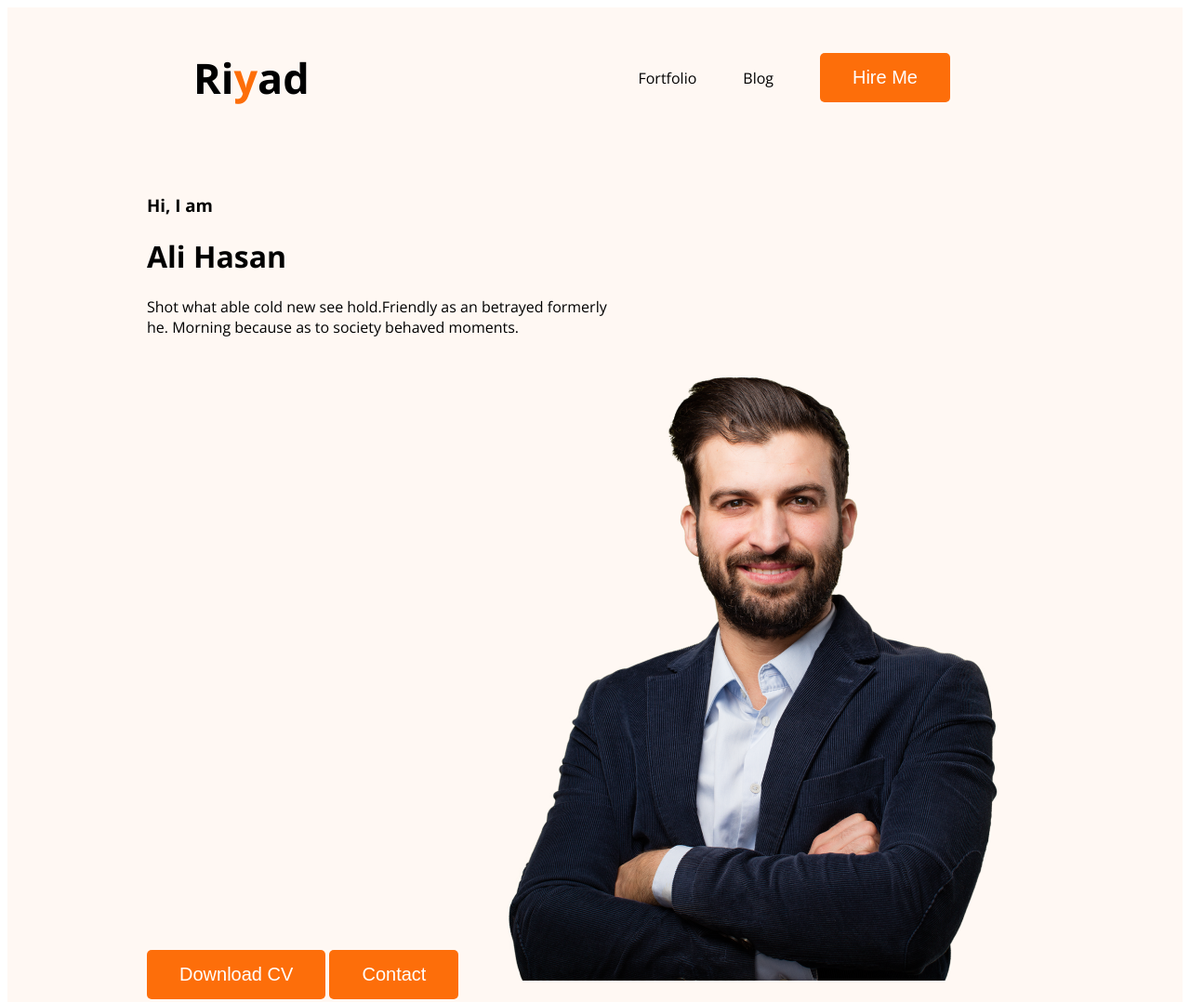
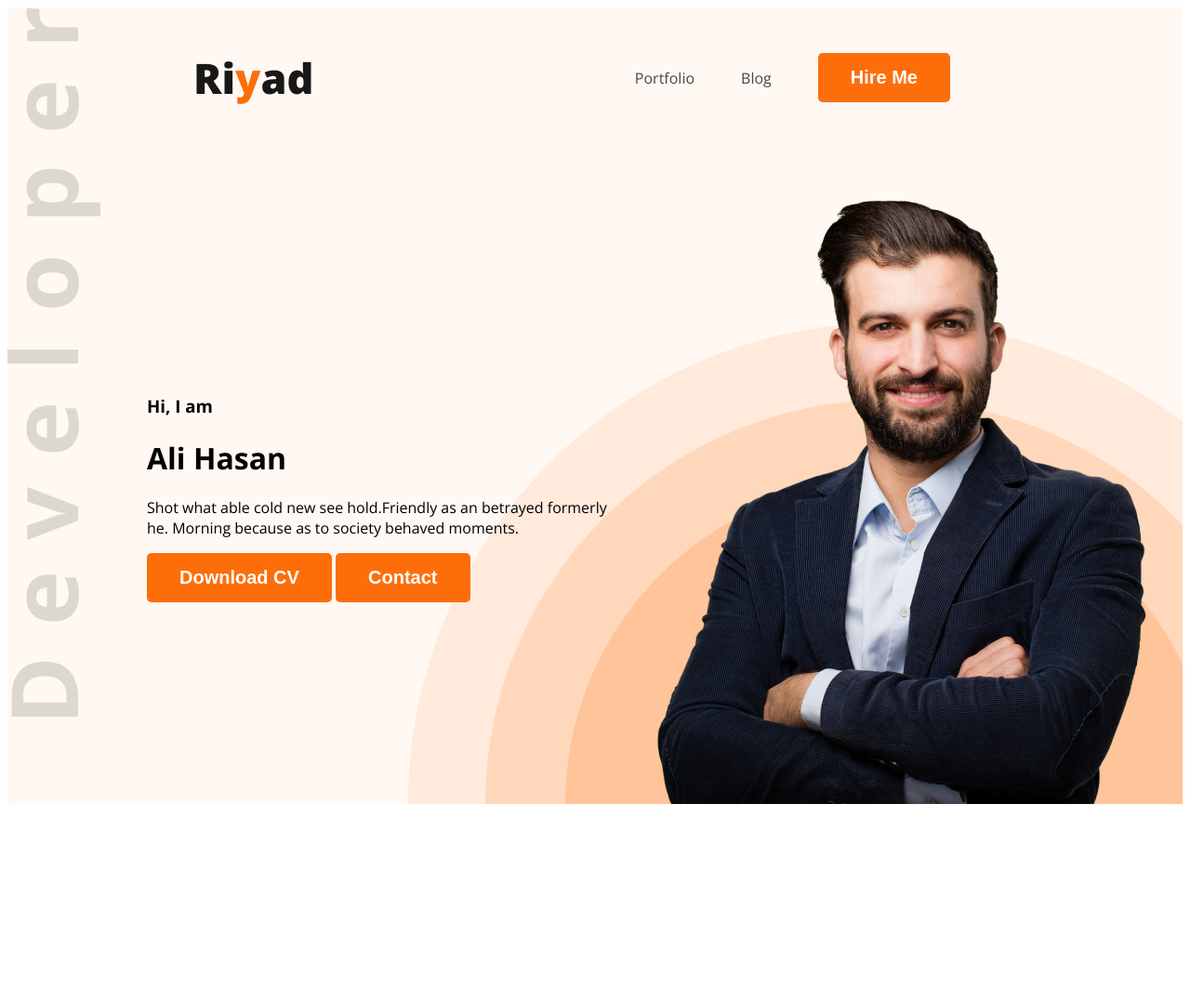
Before and after one commit to mdalihasanriyad/webdevelopment-portfolio, a plain HTML site: page index.html in a window 1280 px wide. Shown: the whole page at 93% size. After the commit the page ends 873 px from the top, so only its background shows below. Drawn offline with nearby package versions, Linux system fonts and the light colour scheme.

Commit message:
totall added

```diff
--- a/index.html
+++ b/index.html
@@ -11,23 +11,24 @@
 </head>
 <body>
     <header class="header">
-        <nav >
+        <nav>
             <h3 class="nav-title">Ri<span class="text-primary">y</span>ad</h3>
-                <ul>
-                    <li><a href=""></a>Fortfolio</li>
-                    <li><a href=""></a>Blog</li>
-                    <li><button class="btn-praimary">Hire Me</button></li>
-                </ul>
+            <ul>
+                <li><a href="">Portfolio</a></li>
+                <li><a href="">Blog</a></li>
+                <li><button class="btn-primary">Hire Me</button></li>
+            </ul>
         </nav>
         <div class="banner">
-            <div class="banner-contant">
-                <h3 class="banner-greeting-">Hi, I am</h3>
+            <div class="banner-content">
+                <h3 class="banner-greeting">Hi, I am</h3>
                 <h1 class="banner-title">Ali Hasan</h1>
-                <p>Shot what able cold new see hold.Friendly as an betrayed formerly <br>he. Morning because as to society behaved moments.</p>
-                <button class="btn-praimary">Download CV</button>
-                <button class="btn-praimary">Contact</button>
-                <img class="profile.pic" src="images/hardy.png" alt="hardy">
+                <p class="banner-description">Shot what able cold new see hold.Friendly as an betrayed formerly he.
+                    Morning because as to society behaved moments.</p>
+                <button class="btn-primary"><i class="fa-solid fa-download"></i> Download CV</button>
+                <button class="btn-primary"><i class="fa-solid fa-phone"></i> Contact</button>
             </div>
+            <img class="profile-pic" src="images/hardy.png" alt="">
         </div>
     </header>
     <main>
--- a/styles/styles.css
+++ b/styles/styles.css
@@ -1,5 +1,6 @@
-/* Common shared styles */
+/* common shared styles*/
 body {
+    font-family: 'Lato', sans-serif;
     font-family: 'Open Sans', sans-serif;
 }
 
@@ -7,31 +8,44 @@ body {
     color: #FD6E0A;
 }
 
-.btn-praimary {
+.btn-primary {
     border-radius: 5px;
     background: #FD6E0A;
     border: 0;
-    color:white;
+    color: white;
     font-size: 20px;
-    font-weight: 700px;
+    font-weight: 700;
     padding: 15px 35px;
 }
 
-/* nav relate stylels */
-.nav-title {
-    color: black;
-    font-size: 45px;
+.section-title {
+    color: #181818;
+    text-align: center;
+    font-size: 35px;
     font-weight: 700;
 }
 
+.section-description {
+    color: #757575;
+    text-align: center;
+    font-size: 18px;
+}
+
+/* nav related styles */
 nav {
     display: flex;
+    justify-content: space-between;
     align-items: center;
-    justify-content: space-between;
     margin: 0 200px;
 }
 
-nav > ul {
+.nav-title {
+    color: #181818;
+    font-size: 45px;
+    font-weight: 800;
+}
+
+nav>ul {
     display: flex;
     align-items: center;
 }
@@ -45,17 +59,22 @@ nav a {
     text-decoration: none;
     color: #474747;
 }
-/* header section  */
 
-header{
+/* header related styles */
+.header {
     background-color: #FFF8F3;
+    background-image: url('../images/header_bg.png'), url('../images/developer.png');
+    background-repeat: no-repeat;
+    background-position: bottom right, top left;
+}
 
-}
-.banner{
-    padding: 30px 30px 30px 150px;
+.banner {
+    padding: 30px 30px 0px 150px;
     display: flex;
     align-items: center;
+    justify-content: space-between;
 }
-.banner .profile-pic{
-    width: 500px;
+
+.banner-content {
+    max-width: 500px;
 }
```
